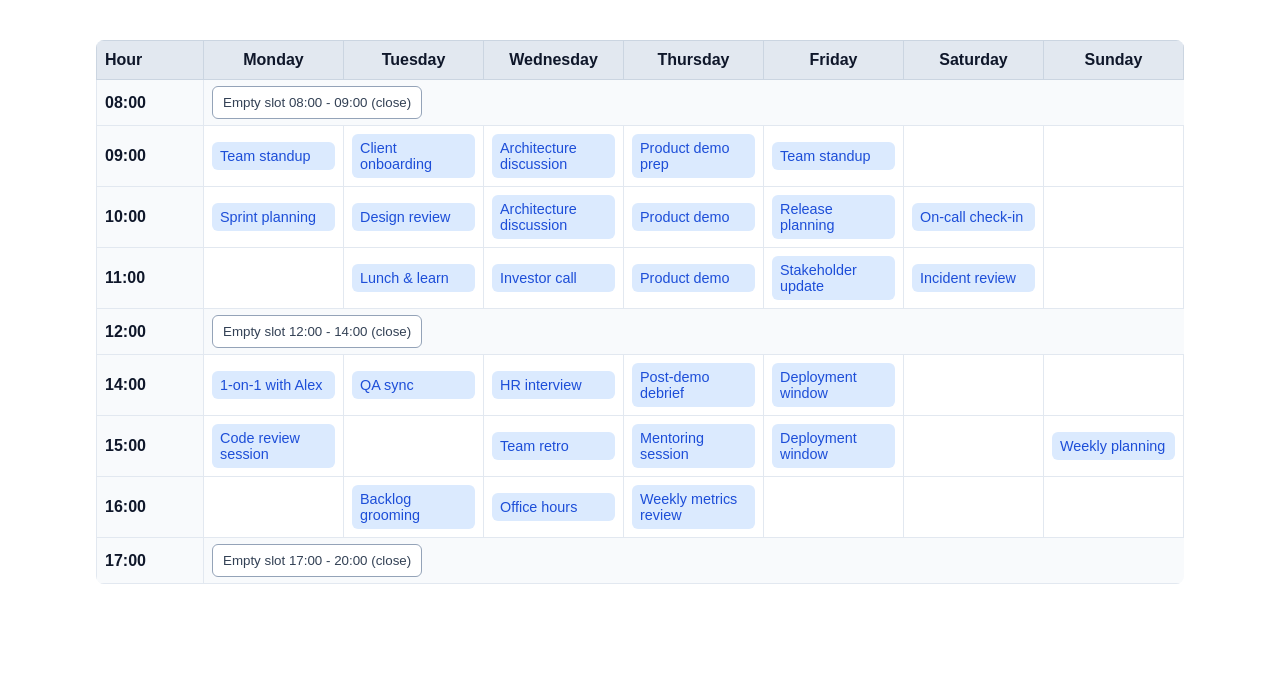
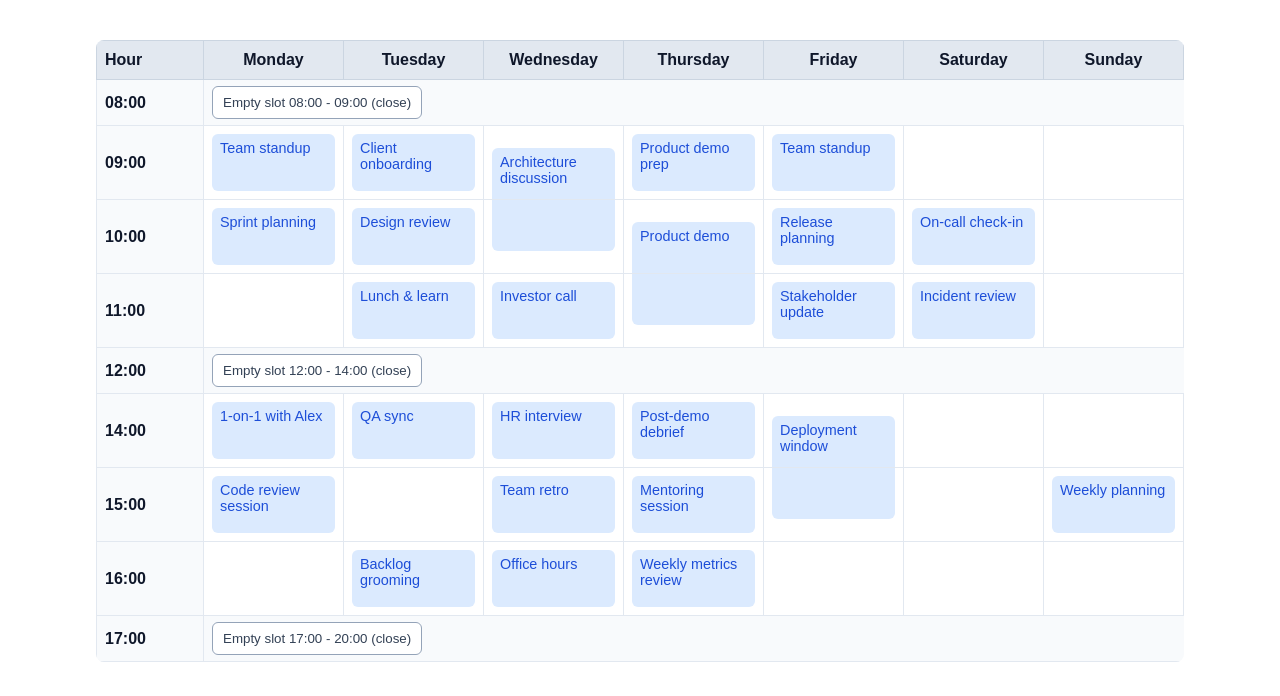
Before and after one commit to kolminz/appointment-booking-application, a React (Vite) app: page / in a window 1280 px wide. Shown: the top 696 px of the page. Built offline with nearby package versions, Linux system fonts and the light colour scheme.

Commit message:
feat: Better display of multi-hour appointments

```diff
--- a/src/components/Calendar/index.tsx
+++ b/src/components/Calendar/index.tsx
@@ -9,7 +9,7 @@ import {buildCollapsedBlocks, collectWeekDates, formatHour, formatWeekdayLabel}
 function Calendar(props: CalendarProps) {
 	const {appointments = [], startHour, endHour} = props;
 
-	const hours = Array.from({ length: endHour - startHour }, (_, index) => startHour + index);
+	const hours = Array.from({length: endHour - startHour}, (_, index) => startHour + index);
 
 	// STATES
 	const [expandedBlocks, setExpandedBlocks] = useState<Record<string, boolean>>({});
@@ -80,7 +80,7 @@ function Calendar(props: CalendarProps) {
 										<button
 											type="button"
 											className="expandButton"
-											onClick={() => setExpandedBlocks((prev) => ({ ...prev, [blockKey]: !isExpanded }))}
+											onClick={() => setExpandedBlocks((prev) => ({...prev, [blockKey]: !isExpanded}))}
 										>
 											Empty slot {formatHour(block.startHour)} - {formatHour(block.endHour)} ({isExpanded ? "open" : "close"})
 										</button>
@@ -95,8 +95,17 @@ function Calendar(props: CalendarProps) {
 							<td className="timeCell">{formatHour(hour)}</td>
 							{weekDates.map((date) => {
 								const appointment = appointmentsByDateAndHour.get(`${date}-${hour}`);
+								const isMultiHourAppointment = Boolean(appointment && appointment.endHour - appointment.startHour > 1);
+								const isStartHour = Boolean(isMultiHourAppointment && appointment && hour === appointment.startHour);
+								const isEndHour = Boolean(isMultiHourAppointment && appointment && hour === appointment.endHour - 1);
+								const dayCellClasses = [
+									"dayCell",
+									isStartHour ? "appointmentStartHour" : "",
+									isEndHour ? "appointmentEndHour" : "",
+								].filter(Boolean).join(" ");
+
 								return (
-									<td key={`${date}-${hour}`} className="dayCell">
+									<td key={`${date}-${hour}`} className={dayCellClasses}>
 										{appointment ? <span className="appointmentTitle">{appointment.title}</span> : null}
 									</td>
 								);
--- a/src/components/Calendar/style.css
+++ b/src/components/Calendar/style.css
@@ -22,7 +22,6 @@
 
 .timeCell,
 .dayCell {
-	min-height: 56px;
 	padding: 8px;
 	border-bottom: 1px solid var(--onPrimary);
 }
@@ -36,6 +35,29 @@
 .dayCell {
 	border-right: 1px solid var(--onPrimary);
 	background: var(--backgroundColor);
+
+	&.appointmentStartHour {
+		padding-bottom: 0;
+		vertical-align: bottom;
+
+		.appointmentTitle {
+			padding-bottom: 0;
+			border-bottom-left-radius: 0;
+			border-bottom-right-radius: 0;
+		}
+	}
+	&.appointmentEndHour {
+		padding-top: 0;
+		vertical-align: top;
+
+		.appointmentTitle {
+			padding-top: 0;
+			color: transparent;
+			user-select: none;
+			border-top-left-radius: 0;
+			border-top-right-radius: 0;
+		}
+	}
 }
 
 .appointmentTitle {
@@ -45,6 +67,7 @@
 	background: var(--primary);
 	color: var(--textPrimary);
 	font-size: 0.9rem;
+	min-height: 45px;
 }
 
 .collapsedRow {
```
